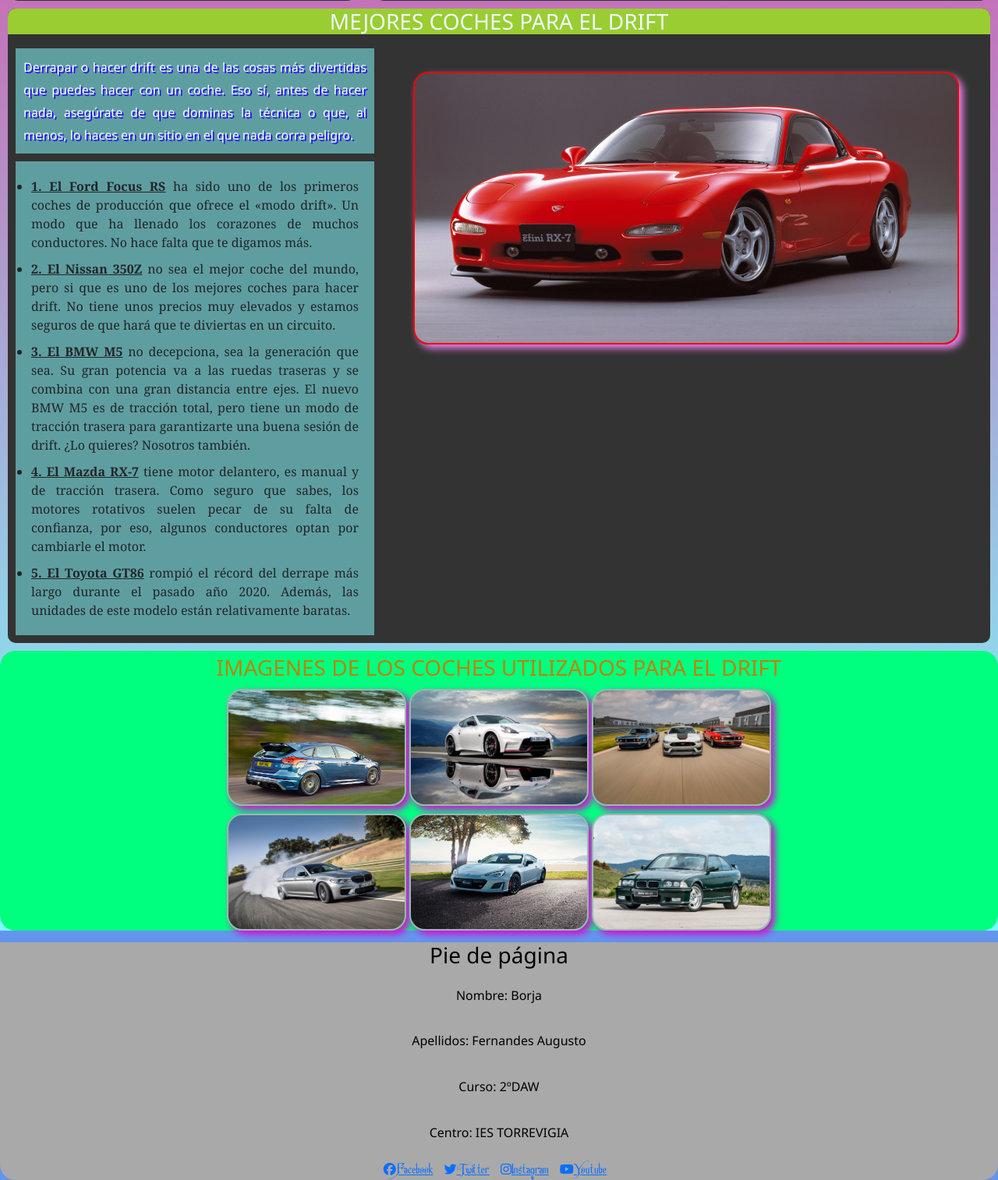
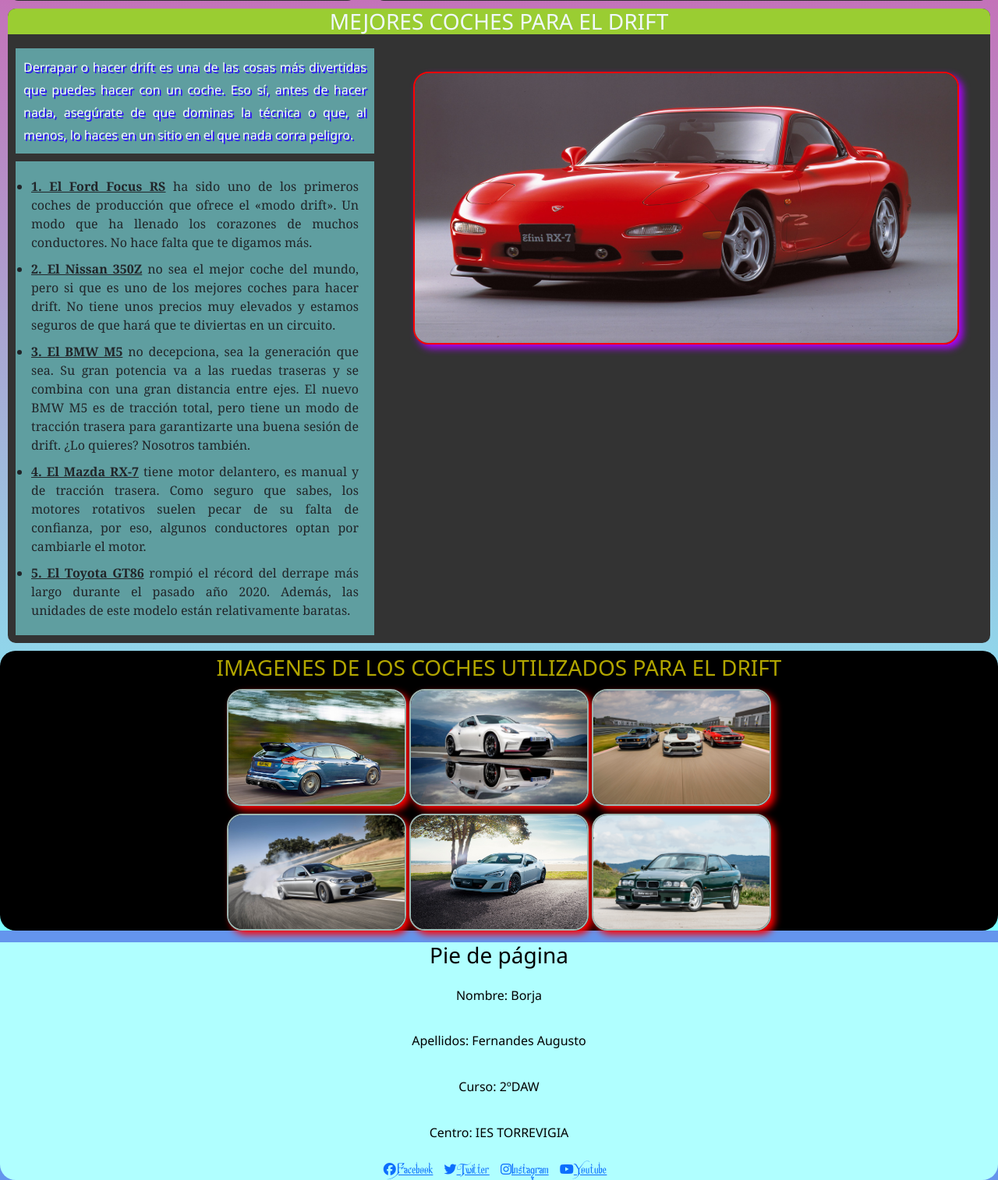
Before and after one commit to borjafernandes/Proyecto-Grado, a PHP site: page /PaginaPrincipal.html in a window 1280 px wide. Shown: the part 1535-3049 px from the top of the page at 78% size. Run offline with PHP 8.4, Linux system fonts and the light colour scheme.

Commit message:
cambiando unos colores

```diff
--- a/CSS/informacionCSS.css
+++ b/CSS/informacionCSS.css
@@ -15,7 +15,7 @@
 
 body{
     font-family: 'Trebuchet MS', 'Lucida Sans Unicode', 'Lucida Grande', 'Lucida Sans', Arial, sans-serif;
-    background-image: url(../Recursos/Fondos/fondo1.jpg);
+    background-image: url(../Recursos/Fondos/fondo.jpg);
     background-repeat: no-repeat;
     background-size: cover; /*esto es para cubrir todo el cuerpo*/
     background-attachment: fixed;/*esto es para fijar la imagen a todo el body*/
@@ -87,7 +87,7 @@
 }
 
 #informacion p::first-letter{
-    color: rgb(57, 235, 13);
+    color: rgb(0, 68, 255);
     font-size: 1.5em;
 }
 
@@ -112,7 +112,7 @@
 #informacion #listados{
     padding: 10px;
     margin-left: 20px;
-    color: yellowgreen;
+    color: rgb(0, 16, 247);
 }
 
 #footer{
--- a/CSS/principalCSS.css
+++ b/CSS/principalCSS.css
@@ -342,13 +342,13 @@
 #imagencochevista{
     border: 2px solid red;
     border-radius: 20px;
-    box-shadow: 5px 5px 10px violet;
+    box-shadow: 5px 5px 10px rgb(174, 0, 255);
     width: 700px;
     height: 350px;
 }
 
 #contenidoExtra{
-    background-color: springgreen;
+    background-color: rgb(0, 0, 0);
     border-radius: 20px;
 }
 
@@ -379,11 +379,11 @@
     height: 150px;
     border-radius: 20px;
     border: 2px solid rgb(158, 182, 177);
-    box-shadow: 5px 5px 10px rgb(211, 12, 211);
+    box-shadow: 5px 5px 10px rgb(255, 0, 0);
 }
 
 #img-y_texto h3{
-    color: darkgoldenrod;
+    color: rgba(223, 208, 0, 0.801);
     margin: 5px;
     padding: 5px;
 }
@@ -410,7 +410,7 @@
 
 #footer{
     margin-top: 15px;
-    background-color: darkgrey;
+    background-color: rgb(176, 255, 255);
     border-bottom-left-radius: 20px;
     border-bottom-right-radius: 20px;
     font-family: 'Segoe UI', Tahoma, Geneva, Verdana, sans-serif;
```
